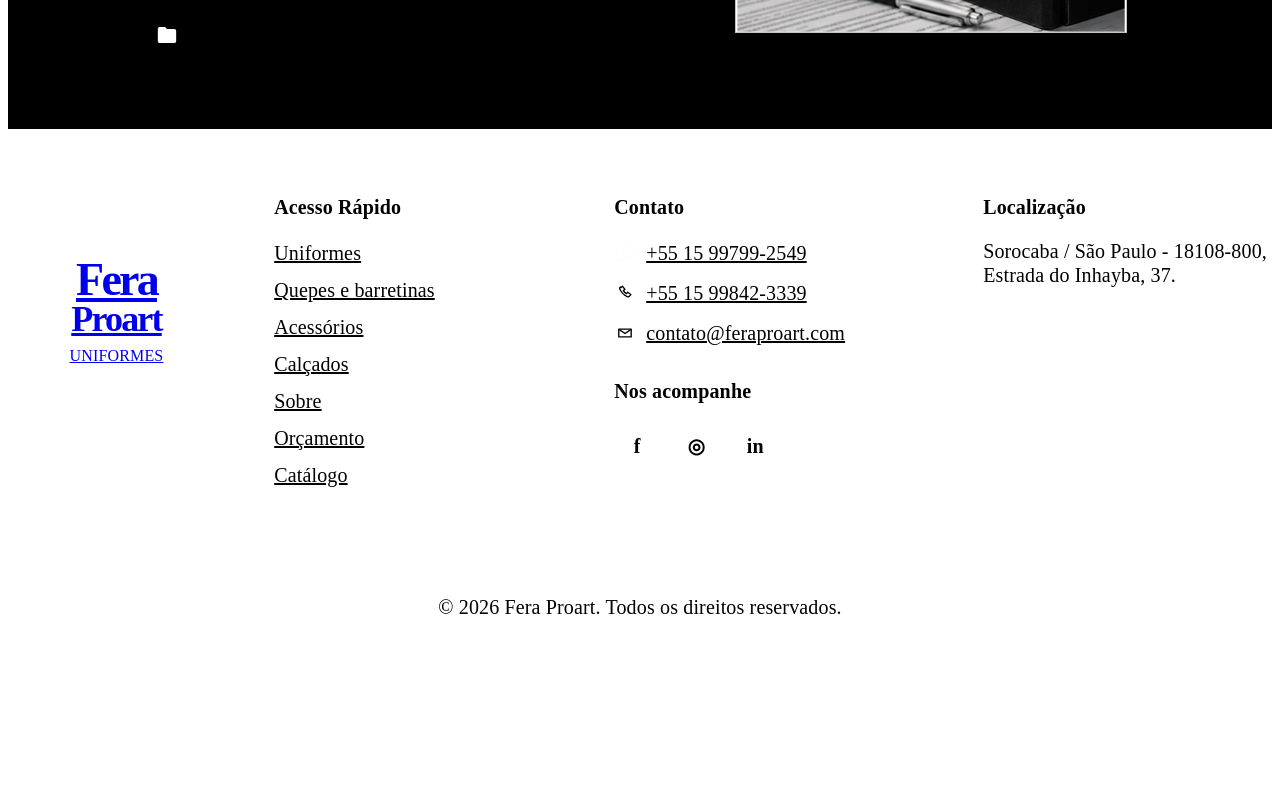
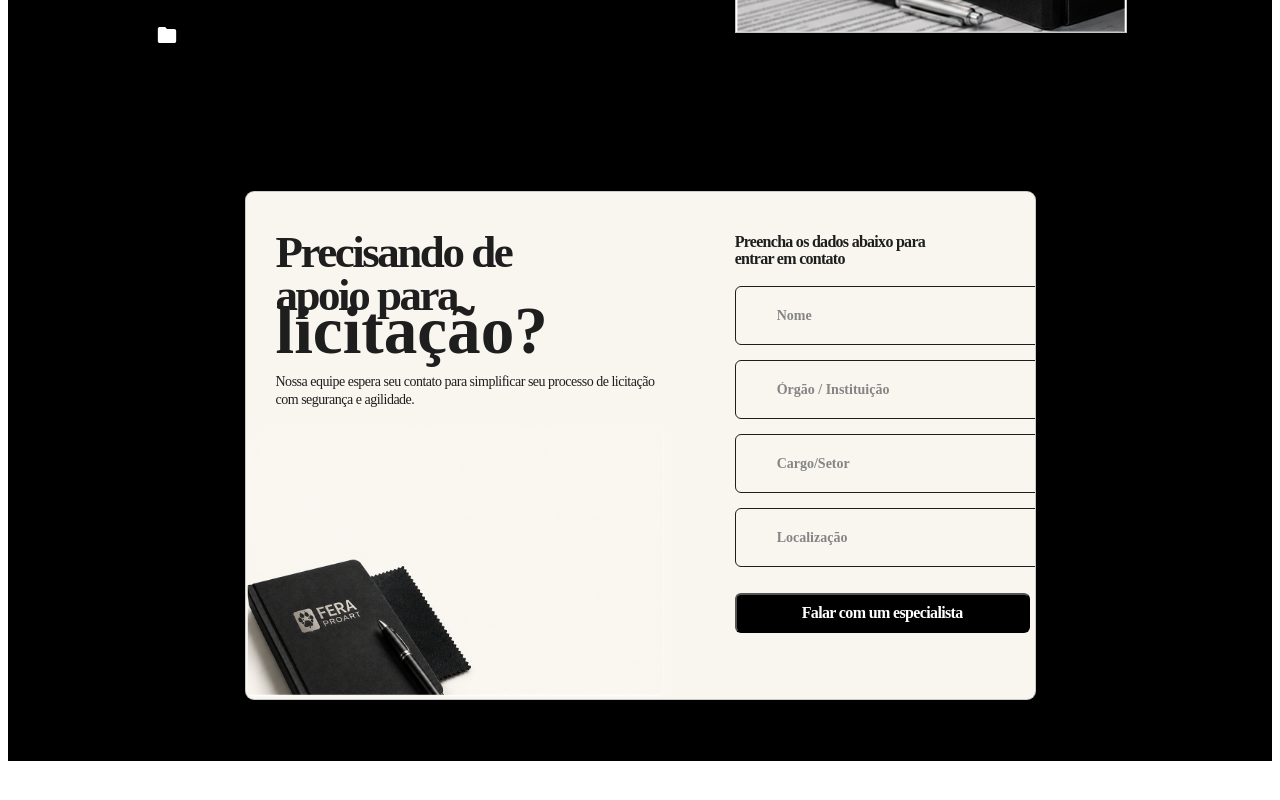
Before and after one commit to leobrasil777-lang/FeraProart-Website, a React (Vite) app: page /licitacao in a window 1280 px wide. Shown: the part 5040-5840 px from the top of the page. Before the commit the page ends 5706 px from the top, so only its background shows below. Built offline with nearby package versions, Linux system fonts and the light colour scheme; the HTML template or start-up script is replaced by a standard one.

Commit message:
Add licitacao contact CTA section

```diff
--- a/src/pages/Licitacao.tsx
+++ b/src/pages/Licitacao.tsx
@@ -1,6 +1,7 @@
 import LicitacaoHeroSection from './Licitacao/sections/LicitacaoHeroSection/LicitacaoHeroSection'
 import LicitacaoProcessSection from './Licitacao/sections/LicitacaoProcessSection/LicitacaoProcessSection'
 import LicitacaoAgilitySection from './Licitacao/sections/LicitacaoAgilitySection/LicitacaoAgilitySection'
+import LicitacaoContactSection from './Licitacao/sections/LicitacaoContactSection/LicitacaoContactSection'
 import LicitacaoProcessComparisonSection from './Licitacao/sections/LicitacaoProcessComparisonSection/LicitacaoProcessComparisonSection'
 
 function Licitacao() {
@@ -10,6 +11,7 @@ function Licitacao() {
       <LicitacaoProcessSection />
       <LicitacaoProcessComparisonSection />
       <LicitacaoAgilitySection />
+      <LicitacaoContactSection />
     </>
   )
 }
--- /dev/null
+++ b/src/pages/Licitacao/sections/LicitacaoContactSection/LicitacaoContactSection.css
@@ -0,0 +1,264 @@
+.licitacao-contact {
+  overflow: hidden;
+  background: #000000;
+  color: #1e1e1e;
+  padding-block: clamp(29px, 4.8vw, 64px);
+}
+
+.licitacao-contact__container {
+  display: flex;
+  justify-content: center;
+}
+
+.licitacao-contact__card {
+  display: grid;
+  width: min(100%, 789px);
+  min-height: 507px;
+  grid-template-areas:
+    "copy form"
+    "media form";
+  grid-template-columns: minmax(0, 54%) minmax(295px, 38%);
+  grid-template-rows: auto 1fr;
+  column-gap: 8%;
+  overflow: hidden;
+  border: 1px solid rgba(119, 123, 130, 0.36);
+  border-radius: 9px;
+  background: #f9f6f0;
+  box-shadow: 0 8px 18px rgba(0, 0, 0, 0.18);
+}
+
+.licitacao-contact__copy {
+  grid-area: copy;
+  padding: 39px 0 0 30px;
+}
+
+.licitacao-contact__title {
+  display: flex;
+  flex-direction: column;
+  align-items: flex-start;
+  margin: 0;
+  color: #1e1e1e;
+  font-family: var(--font-primary);
+  line-height: 0.9;
+}
+
+.licitacao-contact__title-main {
+  display: block;
+  font-size: clamp(42px, 3.6vw, 45px);
+  font-weight: 700;
+  letter-spacing: -0.055em;
+  line-height: 0.95;
+}
+
+.licitacao-contact__title-script {
+  display: block;
+  margin-top: -0.2em;
+  color: #1e1e1e;
+  font-size: clamp(61px, 5.25vw, 68px);
+  letter-spacing: 0;
+  line-height: 0.82;
+}
+
+.licitacao-contact__description {
+  max-width: 385px;
+  margin: 15px 0 0;
+  color: #1e1e1e;
+  font-family: var(--font-primary);
+  font-size: 14px;
+  font-weight: 400;
+  letter-spacing: -0.035em;
+  line-height: 1.3;
+}
+
+.licitacao-contact__media {
+  display: flex;
+  grid-area: media;
+  align-items: end;
+  align-self: end;
+  justify-content: start;
+  min-width: 0;
+  margin: 0 0 0 -1px;
+}
+
+.licitacao-contact__image {
+  width: min(100%, 421px);
+  height: auto;
+  object-fit: contain;
+  object-position: left bottom;
+}
+
+.licitacao-contact__form {
+  display: flex;
+  grid-area: form;
+  width: 100%;
+  max-width: 295px;
+  flex-direction: column;
+  align-self: center;
+  justify-self: start;
+  margin-right: 40px;
+  color: #1e1e1e;
+  font-family: var(--font-primary);
+}
+
+.licitacao-contact__form-intro {
+  margin: 0 0 19px;
+  color: #1e1e1e;
+  font-size: 16px;
+  font-weight: 700;
+  letter-spacing: -0.045em;
+  line-height: 1.08;
+}
+
+.licitacao-contact__fields {
+  display: grid;
+  gap: 15px;
+}
+
+.licitacao-contact__field input {
+  width: 100%;
+  min-height: 40px;
+  border: 1.25px solid #1e1e1e;
+  border-radius: 6px;
+  background: transparent;
+  color: #1e1e1e;
+  font: inherit;
+  font-size: 14px;
+  font-weight: 500;
+  outline-offset: 3px;
+  padding: 9px 18px 8px 41px;
+}
+
+.licitacao-contact__field input::placeholder {
+  color: #858585;
+  font-weight: 600;
+  opacity: 1;
+}
+
+.licitacao-contact__field input:focus-visible {
+  outline: 2px solid #000000;
+}
+
+.licitacao-contact__submit {
+  width: 100%;
+  min-height: 40px;
+  margin-top: 26px;
+  border-radius: 6px;
+  background: #000000;
+  color: #ffffff;
+  font-family: var(--font-primary);
+  font-size: 16px;
+  font-weight: 700;
+  letter-spacing: -0.04em;
+  line-height: 1;
+  transition: background-color var(--transition-base), transform var(--transition-base);
+}
+
+.licitacao-contact__submit:hover {
+  background: #242424;
+  transform: translateY(-1px);
+}
+
+.licitacao-contact__submit:focus-visible {
+  outline: 3px solid #777b82;
+  outline-offset: 3px;
+}
+
+.licitacao-contact__notice {
+  min-height: 1.2em;
+  margin: 10px 0 0;
+  color: #5f1919;
+  font-size: 12px;
+  font-weight: 600;
+  line-height: 1.25;
+}
+
+.licitacao-contact__sr-only {
+  position: absolute;
+  width: 1px;
+  height: 1px;
+  overflow: hidden;
+  clip: rect(0, 0, 0, 0);
+  clip-path: inset(50%);
+  white-space: nowrap;
+}
+
+@media (max-width: 58rem) {
+  .licitacao-contact__card {
+    width: min(100%, 760px);
+    min-height: 0;
+    grid-template-areas:
+      "copy"
+      "form"
+      "media";
+    grid-template-columns: 1fr;
+    gap: 30px;
+    padding: 34px 34px 0;
+  }
+
+  .licitacao-contact__copy {
+    padding: 0;
+  }
+
+  .licitacao-contact__description {
+    max-width: 520px;
+    font-size: 15px;
+  }
+
+  .licitacao-contact__form {
+    max-width: 540px;
+    align-self: start;
+    justify-self: start;
+    margin: 0;
+  }
+
+  .licitacao-contact__media {
+    margin: 0;
+  }
+
+  .licitacao-contact__image {
+    width: min(100%, 520px);
+  }
+}
+
+@media (max-width: 36rem) {
+  .licitacao-contact {
+    padding-block: 20px;
+  }
+
+  .licitacao-contact__container {
+    width: min(100% - 32px, var(--container-max-width));
+  }
+
+  .licitacao-contact__card {
+    gap: 26px;
+    padding: 24px 22px 0;
+  }
+
+  .licitacao-contact__title-main {
+    font-size: clamp(36px, 11vw, 44px);
+  }
+
+  .licitacao-contact__title-script {
+    margin-top: 0;
+    font-size: clamp(54px, 16vw, 68px);
+  }
+
+  .licitacao-contact__description {
+    font-size: clamp(15px, 4.2vw, 17px);
+    line-height: 1.38;
+  }
+
+  .licitacao-contact__field input {
+    min-height: 44px;
+    padding-inline: 22px;
+  }
+
+  .licitacao-contact__submit {
+    min-height: 46px;
+    font-size: 16px;
+  }
+
+  .licitacao-contact__image {
+    width: 100%;
+  }
+}
--- /dev/null
+++ b/src/pages/Licitacao/sections/LicitacaoContactSection/LicitacaoContactSection.tsx
@@ -0,0 +1,113 @@
+import type { FormEvent } from 'react'
+import { useState } from 'react'
+import Container from '../../../../components/Container/Container'
+import licitacaoCtaImage from '../../../../assets/images/licitacao/licitacao-cta.png'
+import './LicitacaoContactSection.css'
+
+const contactFields = [
+  {
+    id: 'licitacao-contact-name',
+    label: 'Nome',
+    name: 'name',
+    autoComplete: 'name',
+    placeholder: 'Nome',
+  },
+  {
+    id: 'licitacao-contact-organization',
+    label: 'Órgão / Instituição',
+    name: 'organization',
+    autoComplete: 'organization',
+    placeholder: 'Órgão / Instituição',
+  },
+  {
+    id: 'licitacao-contact-role',
+    label: 'Cargo/Setor',
+    name: 'role',
+    autoComplete: 'organization-title',
+    placeholder: 'Cargo/Setor',
+  },
+  {
+    id: 'licitacao-contact-location',
+    label: 'Localização',
+    name: 'location',
+    autoComplete: 'address-level2',
+    placeholder: 'Localização',
+  },
+]
+
+function LicitacaoContactSection() {
+  const [formNotice, setFormNotice] = useState('')
+
+  function handleSubmit(event: FormEvent<HTMLFormElement>) {
+    event.preventDefault()
+    setFormNotice(
+      'Destino do formulário pendente de integração. Os dados não foram enviados.',
+    )
+  }
+
+  return (
+    <section className="licitacao-contact" aria-labelledby="licitacao-contact-title">
+      <Container className="licitacao-contact__container">
+        <div className="licitacao-contact__card">
+          <div className="licitacao-contact__copy">
+            <h2 id="licitacao-contact-title" className="licitacao-contact__title">
+              <span className="licitacao-contact__title-main">Precisando de</span>
+              <span className="licitacao-contact__title-main">apoio para</span>
+              <span className="licitacao-contact__title-script highlight-font">licitação?</span>
+            </h2>
+
+            <p className="licitacao-contact__description">
+              Nossa equipe espera seu contato para simplificar seu processo de licitação com segurança e agilidade.
+            </p>
+          </div>
+
+          <div className="licitacao-contact__media">
+            <img
+              className="licitacao-contact__image"
+              src={licitacaoCtaImage}
+              alt="Caderno e caneta com a marca Fera Proart."
+              width="1159"
+              height="746"
+              loading="lazy"
+              decoding="async"
+            />
+          </div>
+
+          <form className="licitacao-contact__form" onSubmit={handleSubmit} noValidate={false}>
+            <p className="licitacao-contact__form-intro">
+              Preencha os dados abaixo para<br />
+              entrar em contato
+            </p>
+
+            <div className="licitacao-contact__fields">
+              {contactFields.map((field) => (
+                <div className="licitacao-contact__field" key={field.name}>
+                  <label className="licitacao-contact__sr-only" htmlFor={field.id}>
+                    {field.label}
+                  </label>
+                  <input
+                    id={field.id}
+                    name={field.name}
+                    autoComplete={field.autoComplete}
+                    placeholder={field.placeholder}
+                    required
+                  />
+                </div>
+              ))}
+            </div>
+
+            <button className="licitacao-contact__submit" type="submit">
+              Falar com um especialista
+            </button>
+
+            <p className="licitacao-contact__notice" aria-live="polite">
+              {formNotice}
+            </p>
+          </form>
+        </div>
+      </Container>
+    </section>
+  )
+}
+
+export default LicitacaoContactSection
```
